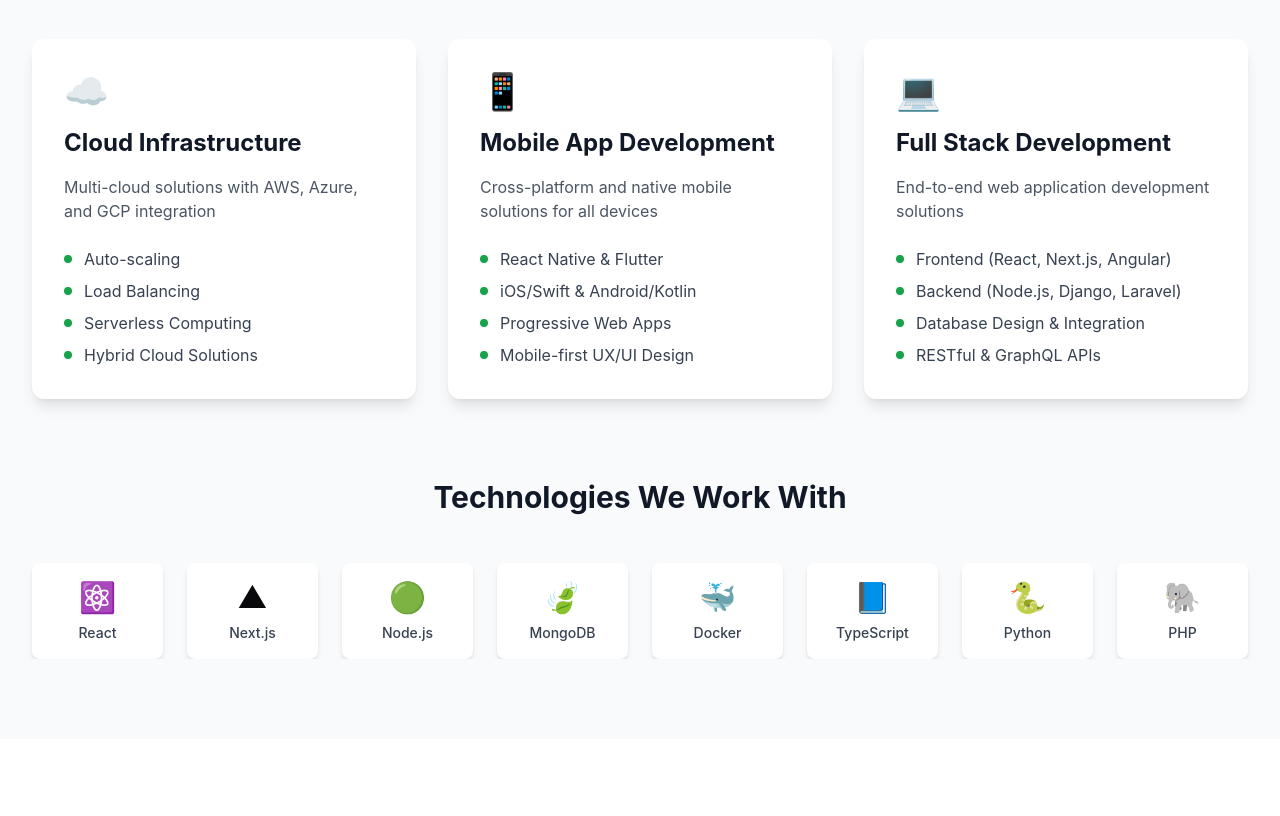
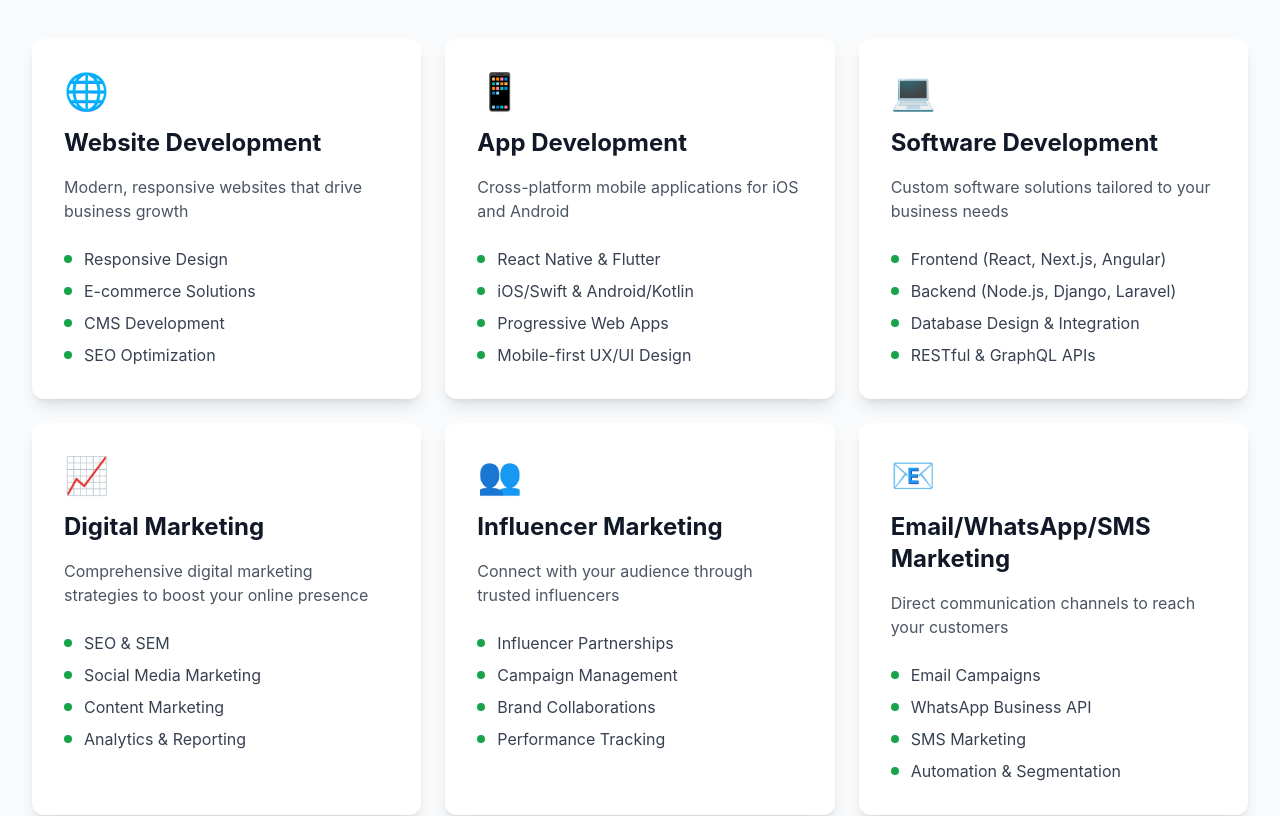
Before and after one commit to kushvardhan/jankiinfotech, a Next.js app: page / in a window 1280 px wide. Shown: the part 1640-2456 px from the top of the page. Built offline with nearby package versions, Linux system fonts and the light colour scheme; no server answers.

Commit message:
refactor TechnologiesSection and add TestimonialsSection with updated services and client feedback

```diff
--- a/src/components/TechnologiesSection.tsx
+++ b/src/components/TechnologiesSection.tsx
@@ -14,19 +14,19 @@ export default function TechnologiesSection() {
 
   const services = [
     {
-      title: "Cloud Infrastructure",
-      description: "Multi-cloud solutions with AWS, Azure, and GCP integration",
+      title: "Website Development",
+      description: "Modern, responsive websites that drive business growth",
       features: [
-        "Auto-scaling",
-        "Load Balancing",
-        "Serverless Computing",
-        "Hybrid Cloud Solutions",
+        "Responsive Design",
+        "E-commerce Solutions",
+        "CMS Development",
+        "SEO Optimization",
       ],
-      icon: "☁️",
+      icon: "🌐",
     },
     {
-      title: "Mobile App Development",
-      description: "Cross-platform and native mobile solutions for all devices",
+      title: "App Development",
+      description: "Cross-platform mobile applications for iOS and Android",
       features: [
         "React Native & Flutter",
         "iOS/Swift & Android/Kotlin",
@@ -36,8 +36,8 @@ export default function TechnologiesSection() {
       icon: "📱",
     },
     {
-      title: "Full Stack Development",
-      description: "End-to-end web application development solutions",
+      title: "Software Development",
+      description: "Custom software solutions tailored to your business needs",
       features: [
         "Frontend (React, Next.js, Angular)",
         "Backend (Node.js, Django, Laravel)",
@@ -45,6 +45,40 @@ export default function TechnologiesSection() {
         "RESTful & GraphQL APIs",
       ],
       icon: "💻",
+    },
+    {
+      title: "Digital Marketing",
+      description:
+        "Comprehensive digital marketing strategies to boost your online presence",
+      features: [
+        "SEO & SEM",
+        "Social Media Marketing",
+        "Content Marketing",
+        "Analytics & Reporting",
+      ],
+      icon: "📈",
+    },
+    {
+      title: "Influencer Marketing",
+      description: "Connect with your audience through trusted influencers",
+      features: [
+        "Influencer Partnerships",
+        "Campaign Management",
+        "Brand Collaborations",
+        "Performance Tracking",
+      ],
+      icon: "👥",
+    },
+    {
+      title: "Email/WhatsApp/SMS Marketing",
+      description: "Direct communication channels to reach your customers",
+      features: [
+        "Email Campaigns",
+        "WhatsApp Business API",
+        "SMS Marketing",
+        "Automation & Segmentation",
+      ],
+      icon: "📧",
     },
   ];
 
@@ -63,7 +97,7 @@ export default function TechnologiesSection() {
         </div>
 
         {/* Services Grid */}
-        <div className="grid md:grid-cols-3 gap-8 mb-20">
+        <div className="grid sm:grid-cols-2 lg:grid-cols-3 gap-6 mb-20">
           {services.map((service, index) => (
             <div
               key={index}
--- /dev/null
+++ b/src/components/TestimonialsSection.tsx
@@ -0,0 +1,109 @@
+"use client";
+
+import { Star } from "lucide-react";
+
+export default function TestimonialsSection() {
+  const clientTestimonials = [
+    {
+      name: "Vikash Kumar",
+      role: "Startup Founder",
+      company: "TechStart Bihar",
+      image: "👨‍💼",
+      rating: 5,
+      testimonial:
+        "JankiInfotech helped us build our MVP in record time. Their technical expertise and understanding of startup needs is exceptional.",
+    },
+    {
+      name: "Anita Sharma",
+      role: "Marketing Director",
+      company: "Digital Solutions Inc.",
+      image: "👩‍💼",
+      rating: 5,
+      testimonial:
+        "Working with JankiInfotech was a game-changer for our digital transformation. Professional, reliable, and innovative.",
+    },
+    {
+      name: "Rajesh Gupta",
+      role: "E-commerce Owner",
+      company: "Bihar Handicrafts Co.",
+      image: "👨‍💻",
+      rating: 5,
+      testimonial:
+        "Our online sales increased by 300% after JankiInfotech developed our e-commerce platform. Highly recommended!",
+    },
+    {
+      name: "Priya Singh",
+      role: "Restaurant Owner",
+      company: "Taste of Bihar",
+      image: "👩‍🍳",
+      rating: 5,
+      testimonial:
+        "The mobile app they created for our restaurant has revolutionized our delivery service. Customer satisfaction is at an all-time high.",
+    },
+    {
+      name: "Amit Jha",
+      role: "Educational Institute Director",
+      company: "Smart Learning Academy",
+      image: "👨‍🎓",
+      rating: 5,
+      testimonial:
+        "JankiInfotech's learning management system has transformed how we deliver education. Students and teachers love the platform.",
+    },
+    {
+      name: "Sunita Devi",
+      role: "NGO Coordinator",
+      company: "Rural Development Foundation",
+      image: "👩‍💼",
+      rating: 5,
+      testimonial:
+        "Their pro-bono work for our NGO's website has helped us reach more communities and increase donations significantly.",
+    },
+  ];
+
+  return (
+    <section className="py-20 bg-gray-50">
+      <div className="container mx-auto max-w-7xl px-4 sm:px-6 lg:px-8">
+        <div className="text-center mb-16">
+          <h2 className="text-3xl md:text-4xl font-bold text-gray-900 mb-4">
+            What Our Clients Say
+          </h2>
+          <p className="text-xl text-gray-600 max-w-3xl mx-auto">
+            Don't just take our word for it. Here's what our satisfied clients across Bihar, UP, and Jharkhand have to say about our services.
+          </p>
+        </div>
+
+        <div className="grid sm:grid-cols-2 lg:grid-cols-3 gap-8">
+          {clientTestimonials.map((testimonial, index) => (
+            <div key={index} className="bg-white rounded-xl p-6 shadow-lg hover:shadow-xl transition-shadow duration-300">
+              <div className="flex items-center mb-4">
+                <div className="text-3xl mr-4">{testimonial.image}</div>
+                <div>
+                  <h4 className="font-semibold text-gray-900">
+                    {testimonial.name}
+                  </h4>
+                  <p className="text-gray-600 text-sm">{testimonial.role}</p>
+                  <p className="text-green-600 text-sm font-medium">
+                    {testimonial.company}
+                  </p>
+                </div>
+              </div>
+
+              <div className="flex mb-4">
+                {[...Array(testimonial.rating)].map((_, i) => (
+                  <Star
+                    key={i}
+                    className="w-4 h-4 text-yellow-400 fill-current"
+                  />
+                ))}
+              </div>
+
+              <blockquote className="text-gray-700 italic">
+                "{testimonial.testimonial}"
+              </blockquote>
+            </div>
+          ))}
+        </div>
+      </div>
+    </section>
+  );
+}
```
